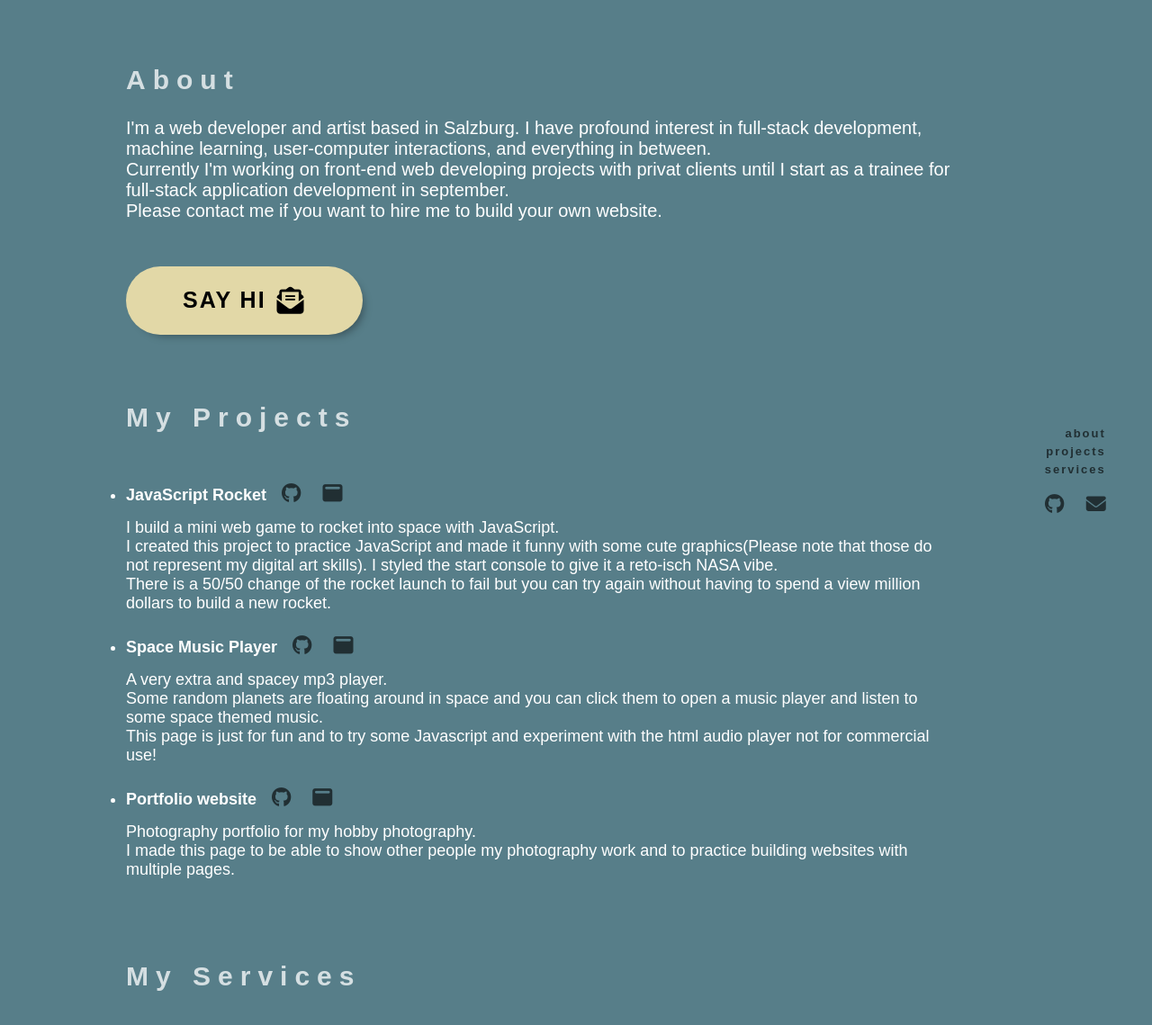
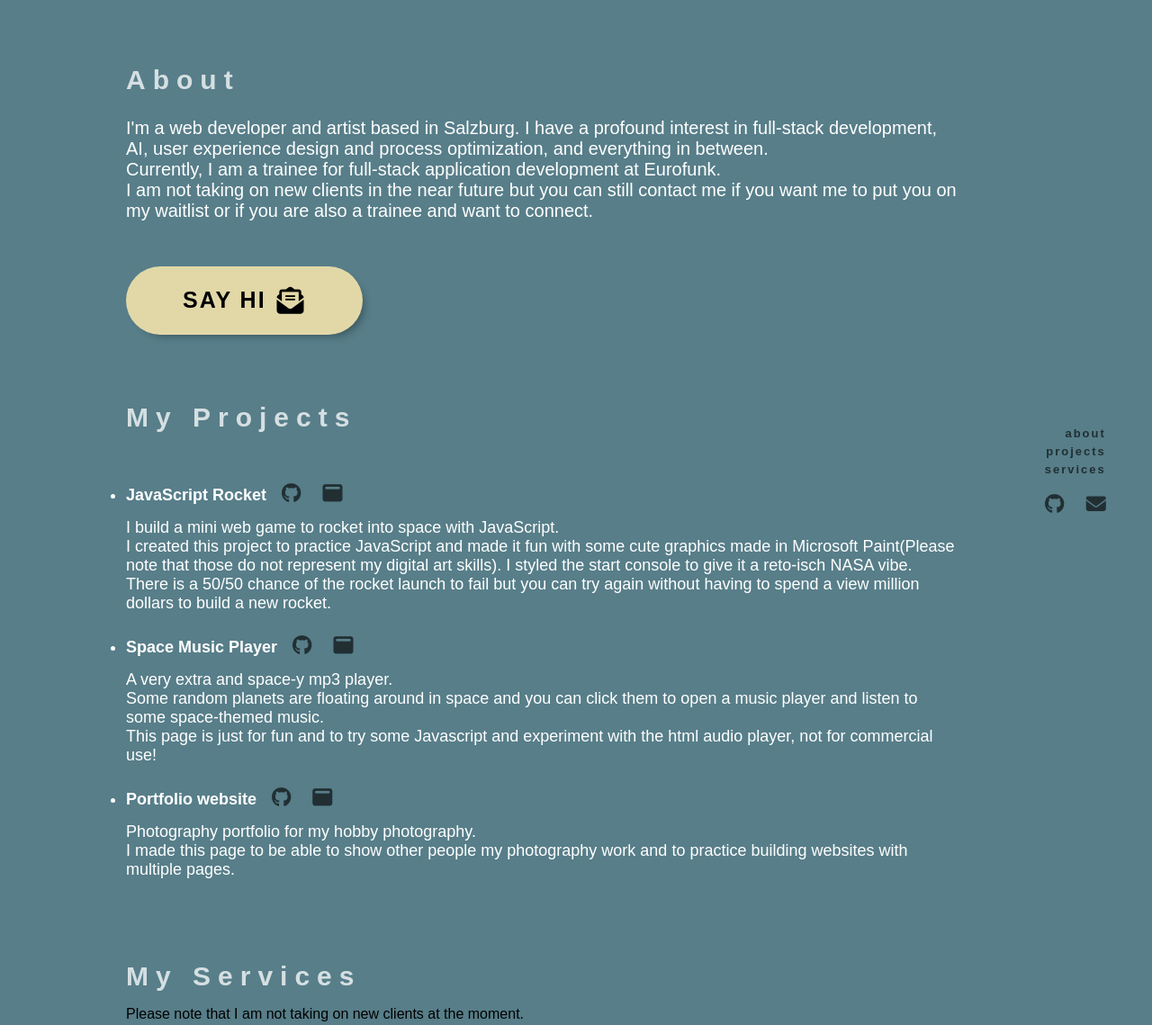
Before and after one commit to MarieBreiteneder/MarieBreiteneder, a plain HTML site: page index.html in a window 1280 px wide. Shown: the part 148-1287 px from the top of the page at 90% size. Drawn offline with Linux system fonts and the light colour scheme; a web font is replaced by a local one.

Commit message:
Add files via upload

```diff
--- a/index.html
+++ b/index.html
@@ -15,10 +15,10 @@
 	<span class="blink">|</span>
 </div>
 	<h3 id="about" >About</h3>
-	<p class="about"> I'm a web developer and artist based in Salzburg. I have profound interest in full-stack development, machine learning, user-computer interactions, and everything in between.<br>
-	Currently I'm working on front-end web developing projects with privat clients until I start as a trainee for full-stack application development in september.<br>
-	Please contact me if you want to hire me to build your own website.</p>
-	<a class="button-email" href="mailto:laura@breiteneder.net">Say Hi<i class="envelope fas fa-envelope-open-text"></i></a>
+	<p class="about"> I'm a web developer and artist based in Salzburg. I have a profound interest in full-stack development, AI, user experience design and process optimization, and everything in between.<br>
+	Currently, I am a trainee for full-stack application development at Eurofunk.<br>
+	I am not taking on new clients in the near future but you can still contact me if you want me to put you on my waitlist or if you are also a trainee and want to connect. </p>
+	<a class="button-email" href="mailto:marie.breiteneder@gmail.com">Say Hi<i class="envelope fas fa-envelope-open-text"></i></a>
 </div>
 <!--Projects-->
 <div class="wrapper-projects">
@@ -27,13 +27,13 @@
 	<li class="li-projects">JavaScript Rocket <a target="_blank" href="https://github.com/MarieBreiteneder/JavaScript-rocket"><i class="projects-icon fab fa-github"></i></a><a target="_blank" href="https://mariebreiteneder.github.io/JavaScript-rocket/rocket.html"><i class="projects-icon fas fa-window-maximize"></i></a></li>
 	<li class="subli">
 		I build a mini web game to rocket into space with JavaScript.<br>
-		I created this project to practice JavaScript and made it funny with some cute graphics(Please note that those do not represent my digital art skills). I styled the start console to give it a reto-isch NASA vibe.<br> There is a 50/50 change of the rocket launch to fail but you can try again without having to spend a view million dollars to build a new rocket.
+		I created this project to practice JavaScript and made it fun with some cute graphics made in Microsoft Paint(Please note that those do not represent my digital art skills). I styled the start console to give it a reto-isch NASA vibe.<br> There is a 50/50 chance of the rocket launch to fail but you can try again without having to spend a view million dollars to build a new rocket.
 	</li>
 	<li class="li-projects">Space Music Player <a target="_blank" href="https://github.com/MarieBreiteneder/space-musicplayer"><i class="projects-icon fab fa-github"></i></a><a target="_blank" href="https://mariebreiteneder.github.io/space-musicplayer/index.html"><i class="projects-icon fas fa-window-maximize"></i></a></li>
 	<li class="subli">
-		A very extra and spacey mp3 player.<br>
-		Some random planets are floating around in space and you can click them to open a music player and listen to some space themed music.<br>
-		This page is just for fun and to try some Javascript and experiment with the html audio player not for commercial use!
+		A very extra and space-y mp3 player.<br>
+		Some random planets are floating around in space and you can click them to open a music player and listen to some space-themed music.<br>
+		This page is just for fun and to try some Javascript and experiment with the html audio player, not for commercial use!
 	</li>
 	<li class="li-projects">Portfolio website <a target="_blank" href="https://github.com/MarieBreiteneder/photographyportfolio"><i class="projects-icon fab fa-github"></i></a><a target="_blank" href="https://mariebreiteneder.github.io/Photographyportfolio/about.html"><i class="projects-icon fas fa-window-maximize"></i></a></li>
 	<li class="subli">
@@ -45,15 +45,16 @@
 <!-- Services -->
 <div class="wrapper-services">
 	<h3 id="services">My Services</h3>
+	<p>Please note that I am not taking on new clients at the moment.</p>
 	<ul>
 		<li>Simple link pages</li>
 			<li class="subli">A list of all your social media, payment and platform links. I can customize it completely for your wishes and needs - no limited templates or adds!</li>
 		<li>Contact and services </li>
-			<li class="subli"> A list of all your services and where to contact you and how to pay you. All in one page or with multiple pages like you can see here on my Website. (I can also make a contact form and we connect it to your E-mail.)</li>
+			<li class="subli"> A list of all your services and where to contact you and how to pay you. All in one page, like you can see here on my Website or with multiple pages.</li>
 		<li>Portfolio</li>
 			<li class="subli">Portfolio pages with responsive navbar, images, contact page, gallery, services and whatever else you want to add.</li>
 		<li>Web design</li>
-			<li class="subli">I also design your website myself - if you already have a sketch or an old website you just want to transfer I can also work with that! Or the other way around - you can code yourself but need someone to visualise your thoughts? I work with Adobe XD and can share pixel true projects with my clients.</li>
+			<li class="subli">I also design your website myself - if you already have a sketch or an old website you just want to transfer I can also work with that! Or the other way around - you can code yourself but need someone to visualize your thoughts? I work with Adobe XD and can share pixel true projects with my clients.</li>
 	</ul>
 	<p class="p-blue">I am mostly self-taught and I use the programming languages HTML, CSS, JavaScript and some PHP.</p>
 </div>
@@ -66,7 +67,7 @@
 			<!--github-->
 			<a target="_blank" href="https://github.com/MarieBreiteneder" class="icon"><i class="fab fa-github"></i></a>
 			<!--mail-->
-			<a href="mailto:laura@breiteneder.net" class="icon" ><i class="fas fa-envelope"></i></a>
+			<a href="mailto:marie.breiteneder@gmail.com" class="icon" ><i class="fas fa-envelope"></i></a>
 		</div>
 		<!--<div class="back-to-top">TEST</div>-->
 	</div>
```
